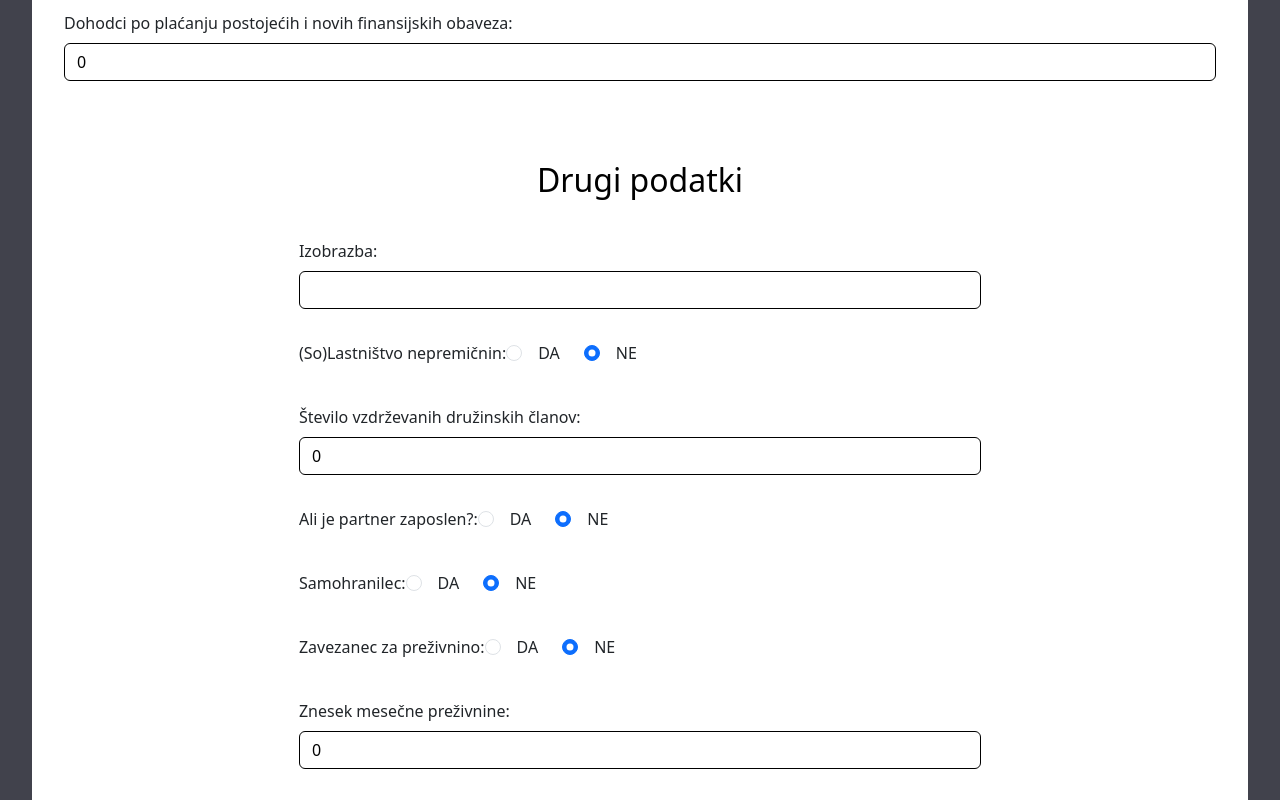
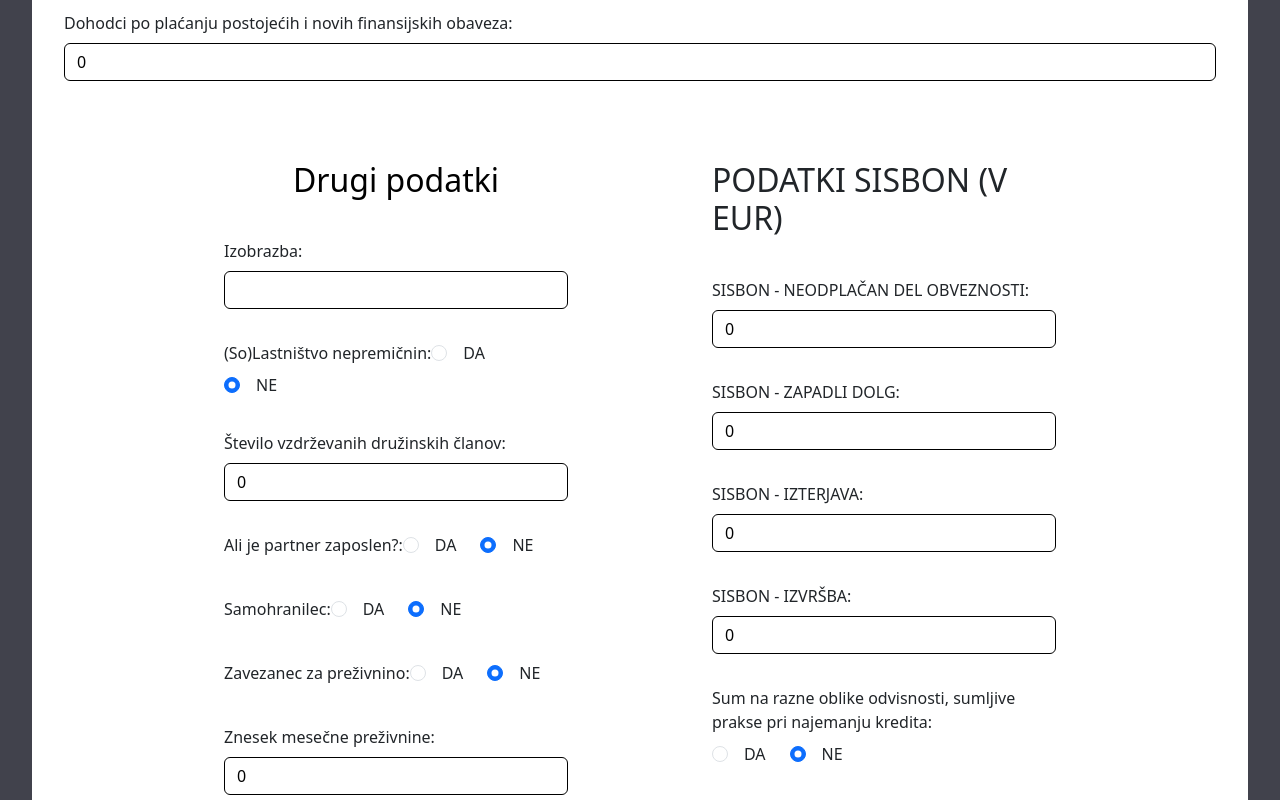
Before and after one commit to Valeri1234car/PRII, a React (Vite) app in the folder stran/praktikum-2-app/: page / in a window 1280 px wide. Shown: the part 2320-3120 px from the top of the page. Built offline with nearby package versions, Linux system fonts and the light colour scheme.

Commit message:
Izgled malenkosti

```diff
--- a/stran/praktikum-2-app/src/components/BonitetnaOcena.tsx
+++ b/stran/praktikum-2-app/src/components/BonitetnaOcena.tsx
@@ -307,8 +307,8 @@
                             <thead>
                             <tr>
                                 <th className="col">MODUL A IN MODUL B (PONDERIRANO)</th>
+                                <td className="col">Ponder A:</td>
                                 <td className="col">{modulC.ponder}</td>
-                                <td className="col"></td>
                                 <th className="col">{modulC.skupnoTockovanje}</th>
                             </tr>
                             </thead>
--- a/stran/praktikum-2-app/src/components/Inputs/VsaVnosna.tsx
+++ b/stran/praktikum-2-app/src/components/Inputs/VsaVnosna.tsx
@@ -21,8 +21,10 @@
         <ZaposlitevPodatki/>
         </div>
         <FinancnoPoslovanje/>
+        <div className="skupiKreZap1">
         <DrugiPodatki/>
         <SisbonPodatki/>
+        </div>
         <div><button className="btn btn-primary" onClick={()=>(setStran("Izpisi"))}>Naprej</button></div>
         </div>
     )
--- a/stran/praktikum-2-app/src/index.css
+++ b/stran/praktikum-2-app/src/index.css
@@ -175,3 +175,11 @@
   flex-direction: row;
   align-items: start;
 }
+
+.skupiKreZap1 {
+  display: flex;
+  flex-direction: row;
+  align-items: start;
+  width: 70vw;
+  gap: 5rem;
+}
```
